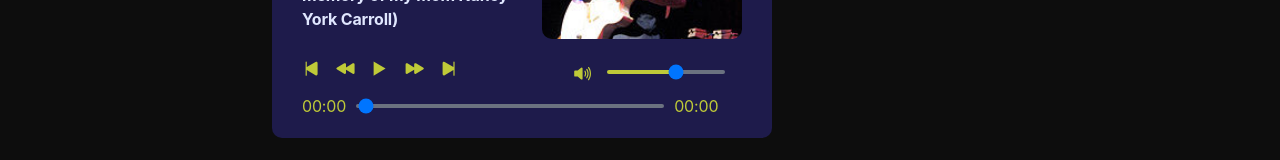
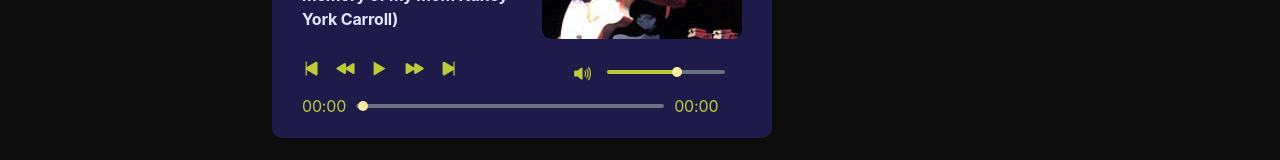
Before and after one commit to GeorgiNedyalkov/georginedyalkov.com, a React (Vite) app: page /about in a window 1280 px wide. Shown: the part 2244-2404 px from the top of the page. Built offline with nearby package versions, Linux system fonts and the light colour scheme.

Commit message:
style: change the range input styles

```diff
--- a/src/components/AudioPlayer/AudioPlayer.css
+++ b/src/components/AudioPlayer/AudioPlayer.css
@@ -17,7 +17,6 @@
         align-items: center;
         justify-content: space-between;
     }
-
 }
 
 /* layout */
@@ -152,8 +151,18 @@ input[type="range"] {
     border: none;
     width: 70%;
     border-radius: 20px;
-    color: var(--secondary-yellow-700);
     background-color: var(--gray-500);
+}
+
+input[type="range"]::-webkit-slider-thumb {
+  -webkit-appearance: none;
+  height: 10px;
+  width: 10px;
+  border-radius: 50%;
+  border: none;
+  background-color: var(--secondary-yellow-500);
+  cursor: pointer;
+  position: relative;
 }
 
 input[type="range"]::before {
```
